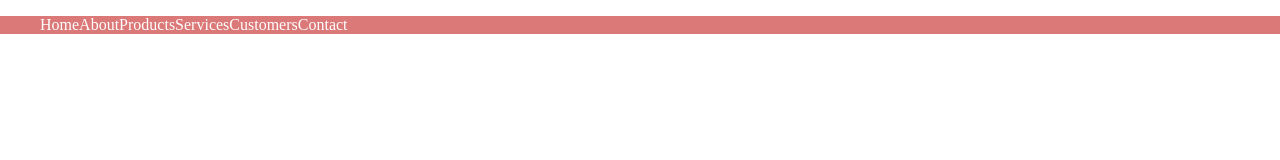
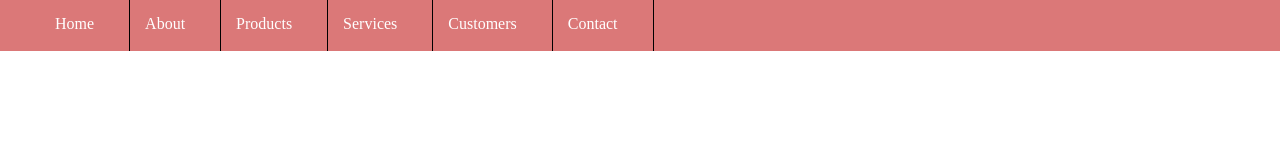
Before and after one commit to Pez7/menu-laboratoria, a plain HTML site: page index.html in a window 1280 px wide. Drawn offline with Linux system fonts and the light colour scheme.

Commit message:
ajuste de flexbox

```diff
--- a/assets/css/common.css
+++ b/assets/css/common.css
@@ -1,3 +1,6 @@
 .flex-container{
-	display:flex;
+	display: -webkit-flex;
+    display: flex;
+    -webkit-justify-content: flex-start;
+    justify-content: flex-start;
 }
--- a/assets/css/main.css
+++ b/assets/css/main.css
@@ -3,17 +3,26 @@ body{
 	padding:0;
 	overflow-x:hidden;
 }
-.bar.flex-container{
-	flex-direction: row;
-}
 nav ul li a{
 	text-decoration: none;
 	color:white;
 	cursor: pointer;
+	margin-right: 20px;
 }
-nav ul li{
+.lista{
 	list-style:none;
+	border-right: solid 1px black;
+	padding: 15px;
+}
+nav ul{
+	height: 51px;
+    margin-top: 0px;
 }
 #nav{
 	background-color: #db7878;
+
 }
+li:hover{
+	background-color:#E8048A;
+
+}
```
